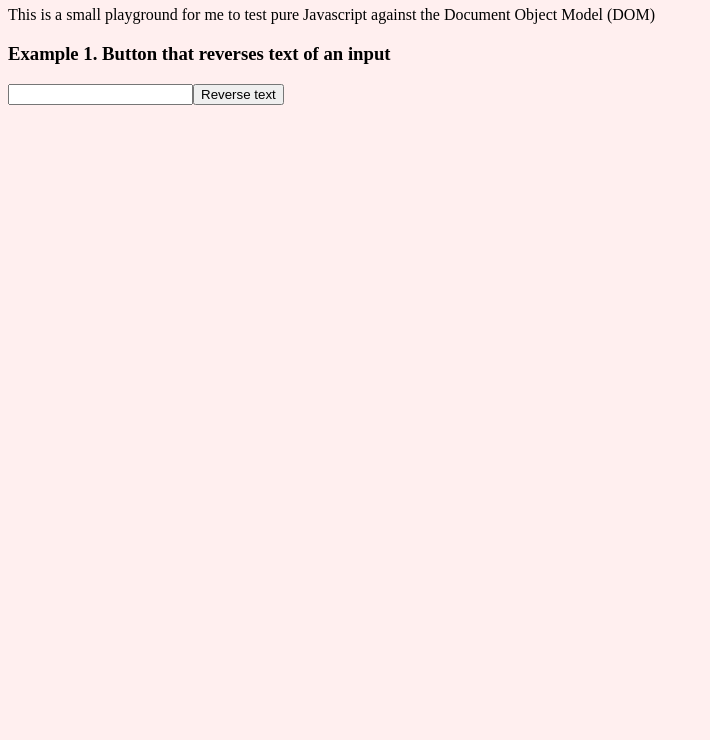
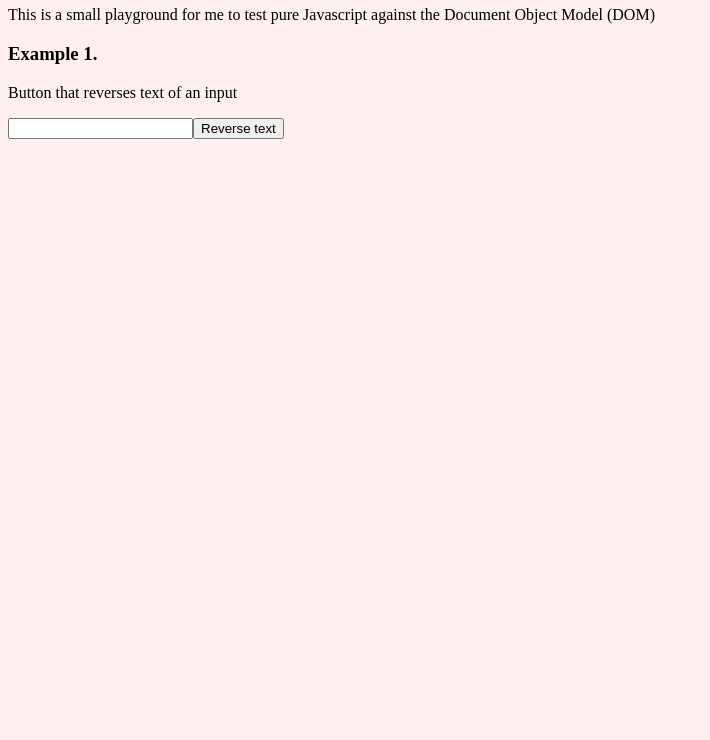
Before and after one commit to RobertCrowdis/basic-dom-manipulation, a plain HTML site: page index.html in a window 1280 px wide. Shown: the part 60-800 px from the top of the page, without its empty margins (0-710 px from the left). Drawn offline with Linux system fonts and the light colour scheme.

Commit message:
chore: separate line for first example title

```diff
--- a/index.html
+++ b/index.html
@@ -8,7 +8,8 @@
   <h1>Basic DOM Manipulation</h1>
   <p>This is a small playground for me to test pure Javascript against the Document Object Model (DOM)</p>
 
-  <h3>Example 1. Button that reverses text of an input</h3>
+  <h3>Example 1.</h3>
+  <p>Button that reverses text of an input</p>
   <div>
     <input type="text" id="e1-input"><button id="e1-btn">Reverse text</button>
   </div>
```
